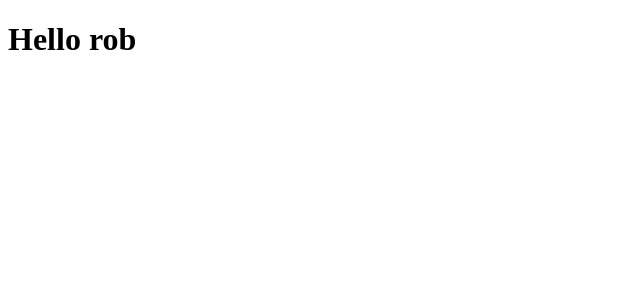
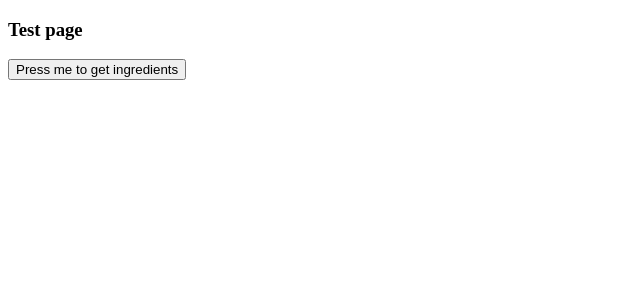
Before and after one commit to robbutcher2001/chow-down, a React app: page / in a window 1280 px wide. Shown: the top 300 px of the page, without its empty margins (0-640 px from the left). Built offline with nearby package versions, Linux system fonts and the light colour scheme.

Commit message:
React component

```diff
--- a/src/index.jsx
+++ b/src/index.jsx
@@ -1,4 +1,6 @@
 import React from 'react';
 import ReactDOM from 'react-dom';
 
-ReactDOM.render(<h1>Hello rob</h1>, document.getElementById('mnt'));
+import App from './structure/app';
+
+ReactDOM.render(<App />, document.getElementById('mnt'));
--- /dev/null
+++ b/src/structure/app.jsx
@@ -0,0 +1,27 @@
+import React, { Component } from 'react';
+
+class IngredientsPage extends Component {
+    constructor(props) {
+        super(props);
+
+        this.onButtonPress = this.onButtonPress.bind(this);
+    }
+
+    onButtonPress(event) {
+        event.preventDefault();
+        console.log('button pressed');
+    }
+
+    render() {
+        return (
+            <div>
+                <h3>Test page</h3>
+                <button onClick={event => this.onButtonPress(event)}>
+                    Press me to get ingredients
+                </button>
+            </div>
+        );
+    }
+}
+
+export default IngredientsPage;
```
Also changed, not shown: 1 other file (tests, documents, lock files or other folders).
